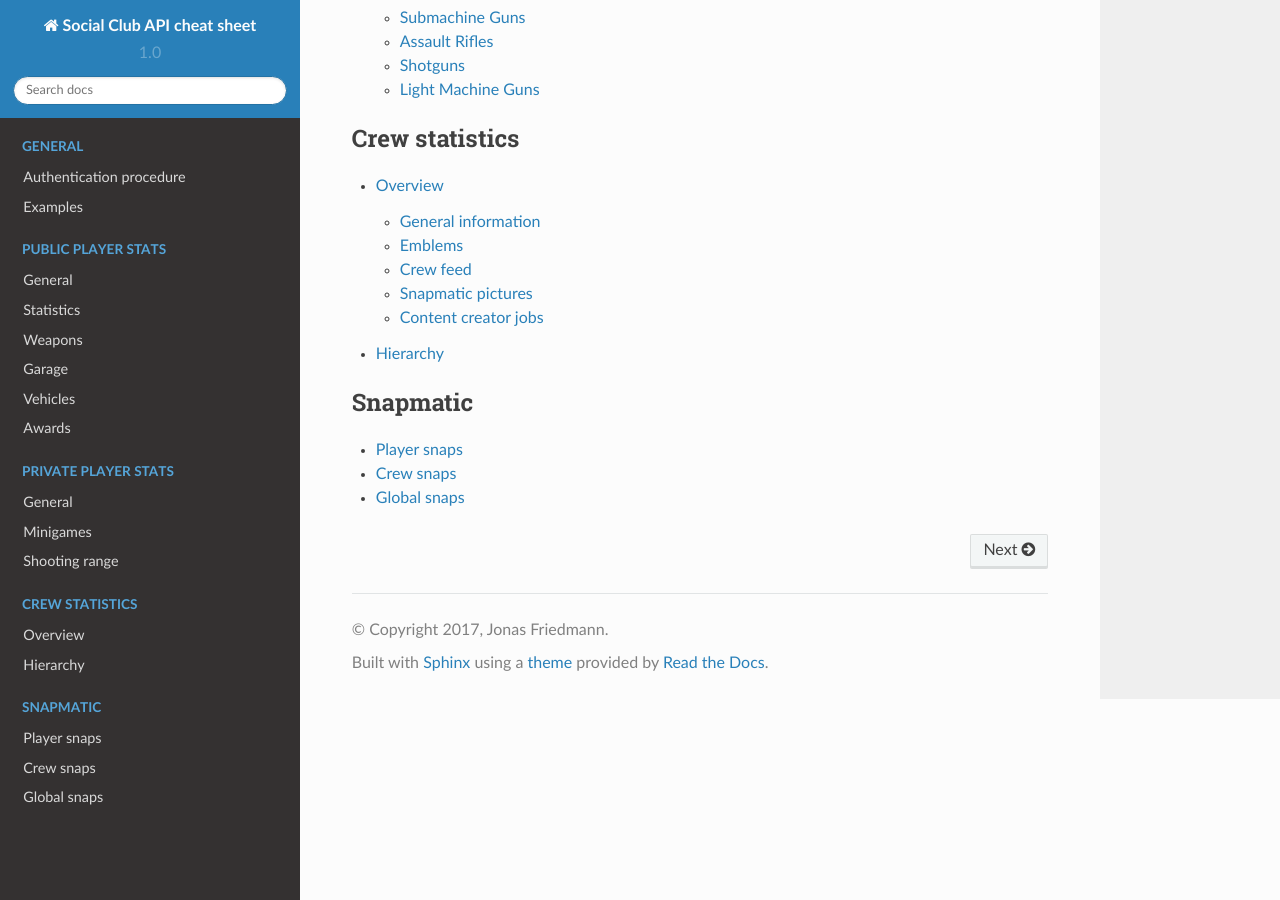
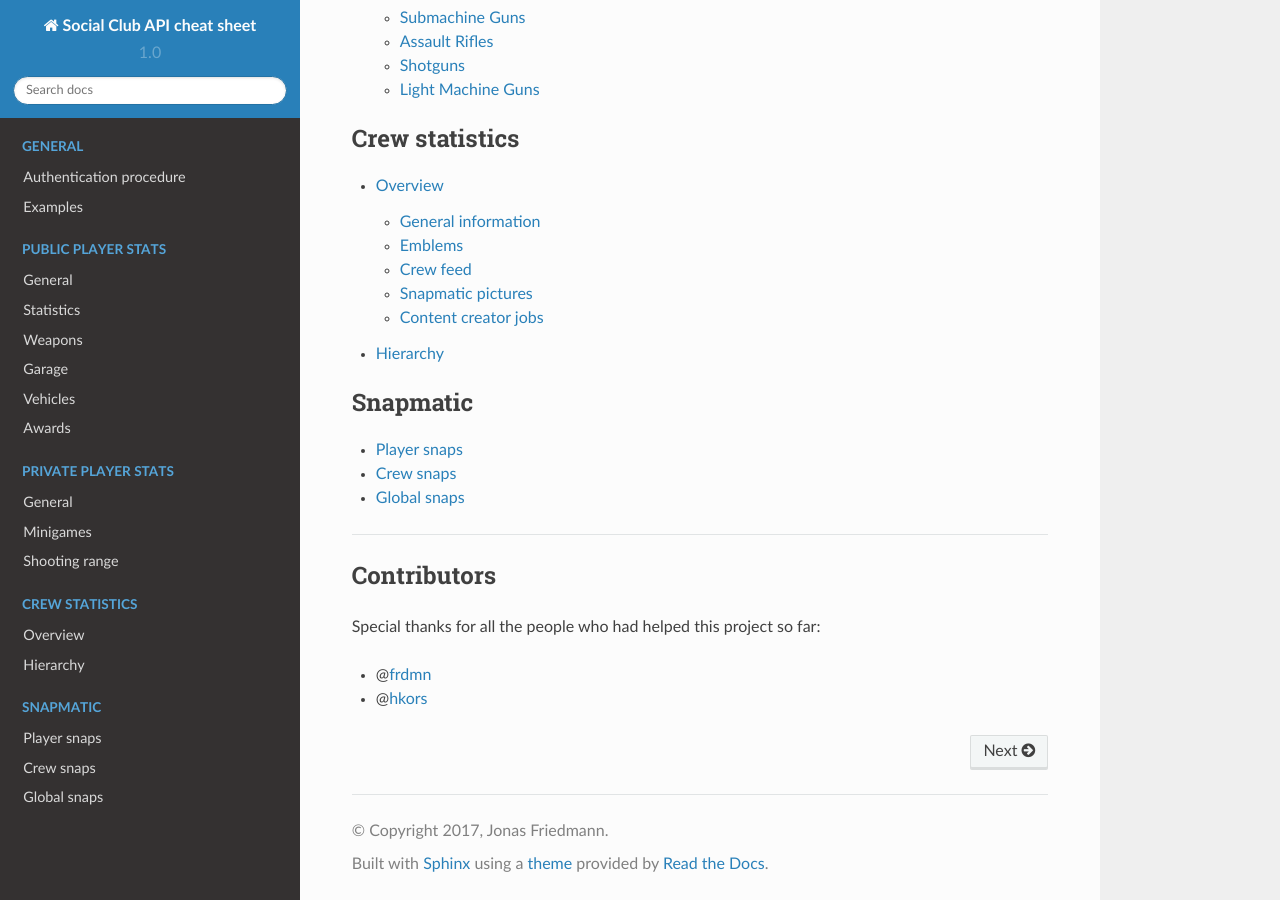
Before and after one commit to gta5-map/Social-Club-API-cheat-sheet, a Sphinx documentation site: the page built from docs/index.rst, in a window 1280 px wide and 900 px high, scrolled down 1834 px. Built offline with Sphinx 7.4.7 and the Read the Docs theme 2.0.0, drawn with Linux system fonts in a browser that asks for light colours.

Commit message:
Add contributor credits

```diff
--- a/docs/index.rst
+++ b/docs/index.rst
@@ -44,3 +44,13 @@
    player-snaps
    crew-snaps
    global-snaps
+
+------
+
+Contributors
+------------
+
+Special thanks for all the people who had helped this project so far:
+
+* @\ `frdmn <https://github.com/frdmn>`_
+* @\ `hkors <https://github.com/hkors>`_
```
